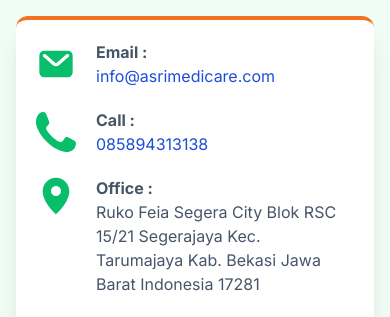
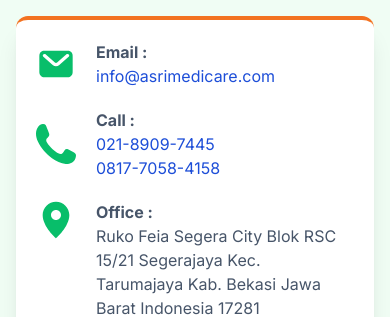
Before and after one commit to dafsuy/asrimedicare, a plain HTML site: page index.html in a window 390 px wide. Shown: the part 4500-4817 px from the top of the page. Drawn offline with Linux system fonts and the light colour scheme; a web font is replaced by a local one.

Commit message:
add office phone

```diff
--- a/index.html
+++ b/index.html
@@ -188,7 +188,7 @@
                 <div class="flex items-center gap-5 mt-5">
                   <!-- Whatsapp -->
                   <a
-                    href="https://wa.me/6285894313138"
+                    href="https://wa.me/6281770584158"
                     target="_blank"
                     title="Contact via Whatsapp"
                   >
@@ -232,7 +232,7 @@
                     </svg>
                   </a>
                   <!-- Phone -->
-                  <a href="tel:6285894313138" target="_blank">
+                  <a href="tel:6281770584158" target="_blank">
                     <svg
                       viewBox="0 0 15 15"
                       version="1.1"
@@ -1217,13 +1217,26 @@
                 </svg>
                 <div class="ml-5">
                   <h3 class="font-bold">Call :</h3>
-                  <a
-                    href="tel:6285894313138"
-                    class="text-blue-700 hover:underline"
-                    target="_blank"
-                    title="Contact Via Phone"
-                    >085894313138</a
-                  >
+                  <ul>
+                    <li>
+                      <a
+                        href="tel:02189097445"
+                        class="text-blue-700 hover:underline"
+                        target="_blank"
+                        title="Contact Via Phone"
+                        >021-8909-7445</a
+                      >
+                    </li>
+                    <li>
+                      <a
+                        href="tel:6281770584158"
+                        class="text-blue-700 hover:underline"
+                        target="_blank"
+                        title="Contact Via Phone"
+                        >0817-7058-4158</a
+                      >
+                    </li>
+                  </ul>
                 </div>
               </div>
               <!-- End Number -->
@@ -1364,7 +1377,7 @@
           <div class="flex items-center gap-5 mt-5">
             <!-- Whatsapp -->
             <a
-              href="https://wa.me/6285894313138"
+              href="https://wa.me/6281770584158"
               target="_blank"
               title="Contact via Whatsapp"
             >
@@ -1408,7 +1421,7 @@
               </svg>
             </a>
             <!-- Phone -->
-            <a href="tel:6285894313138" target="_blank">
+            <a href="tel:6281770584158" target="_blank">
               <svg
                 viewBox="0 0 15 15"
                 version="1.1"
@@ -1510,7 +1523,9 @@
               </svg>
             </a>
           </div>
-          <p class="mt-5">&copy;2023 PT Adi Saka Mandiri. All Rights Reserved.</p>
+          <p class="mt-5">
+            &copy;2023 PT Adi Saka Mandiri. All Rights Reserved.
+          </p>
         </div>
         <!-- End Sosmed -->
         <div class="absolute top-0 left-0 w-full h-full overflow-hidden -z-10">
```
Also changed, not shown: about.html (+4 -4 lines), product.html (+4 -4 lines), request.html (+4 -4 lines).
